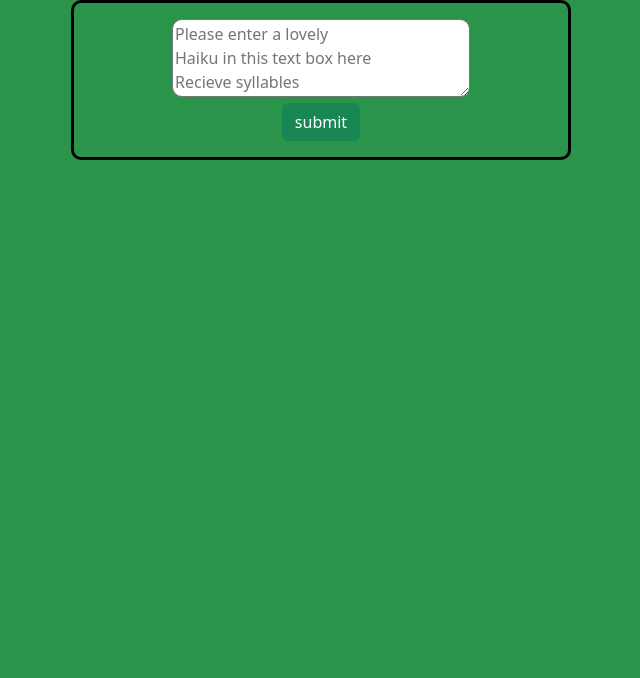
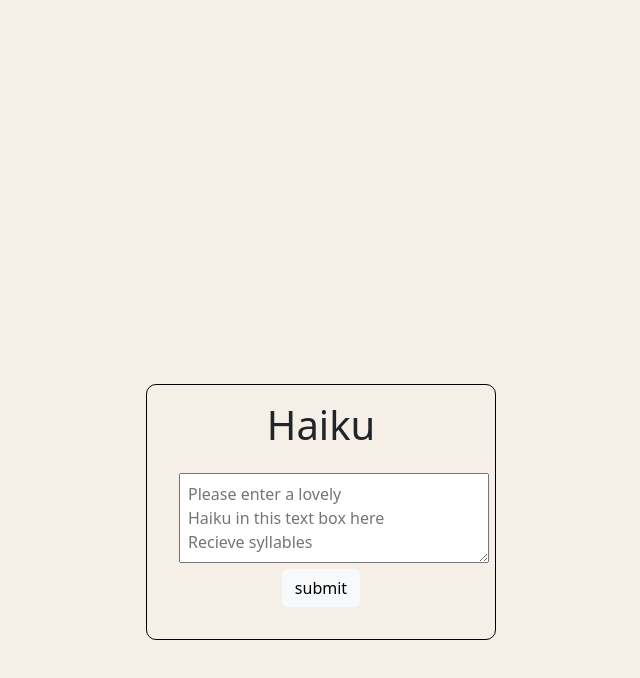
Before and after one commit to henry-oberholtzer/haiku-checker, a website built with webpack: page src/index.html in a window 1280 px wide. Shown: the whole page, without its empty margins (319-959 px from the left). Built offline with nearby package versions, Linux system fonts and the light colour scheme.

Commit message:
begin to add syllable line checks

```diff
--- a/src/css/styles.css
+++ b/src/css/styles.css
@@ -1,15 +1,24 @@
 body{
-background-color: rgb(42, 148, 74);
-text-align: center;
-border: 3px solid black;
-border-radius: 10px;
-width: 500px;
-margin: auto;
+background-color: rgb(245, 239, 231);
 }
 #form{
+display: block;
 text-align: center;
+border: 1px solid black;
+border-radius: 10px;
+width: 350px;
+margin: auto;
+margin-top: 30%;
 }
+#haikus {
+    width: 350px;
+    margin: auto;
+}
+
+#haiku
 textarea{
-
     border-radius: 10px;
 }
+h1{
+    text-align: center;
+}
--- a/src/index.html
+++ b/src/index.html
@@ -1,20 +1,25 @@
 <!DOCTYPE html>
 <html lang="en-US">
+
 <head>
     <meta charset="UTF-8">
     <meta name="viewport" content="width=device-width, initial-scale=1.0">
     <title>Haiku</title>
 </head>
+
 <body>
+    <div id="form" class="p-3">
+    <h1> Haiku </h1>
     <form class="p-3">
-<textarea cols="30" rows="3" id ="input" placeholder="Please enter a lovely
+        <textarea class="p-2" cols="30" rows="3" id="input" placeholder="Please enter a lovely
 Haiku in this text box here
-Recieve syllables">
-</textarea><br />
-<button id="button" class="btn btn-success" type="submit">submit</button>
+Recieve syllables"></textarea><br />
+        <button id="button" class="btn btn-light" type="submit">submit</button>
     </form>
-    <div id="haikus">
+    </div>
+    <div id="haikus" class="p-3">
 
     </div>
 </body>
+
 </html>
--- a/src/js/haiku.js
+++ b/src/js/haiku.js
@@ -58,4 +58,13 @@ class Haiku {
         const lineArray = this.haikuString.split(/\r?\n/);
         return lineArray;
     }
+
+    lineSyllable() {
+        const lineArray = this.lineSplit(this.haikuString);
+        let syllablesPerLine = [];
+        lineArray.forEach((line) =>
+            syllablesPerLine.push(this.syllables(line)));
+        console.log(syllablesPerLine);
+        return syllablesPerLine;
+    }
 }
```
